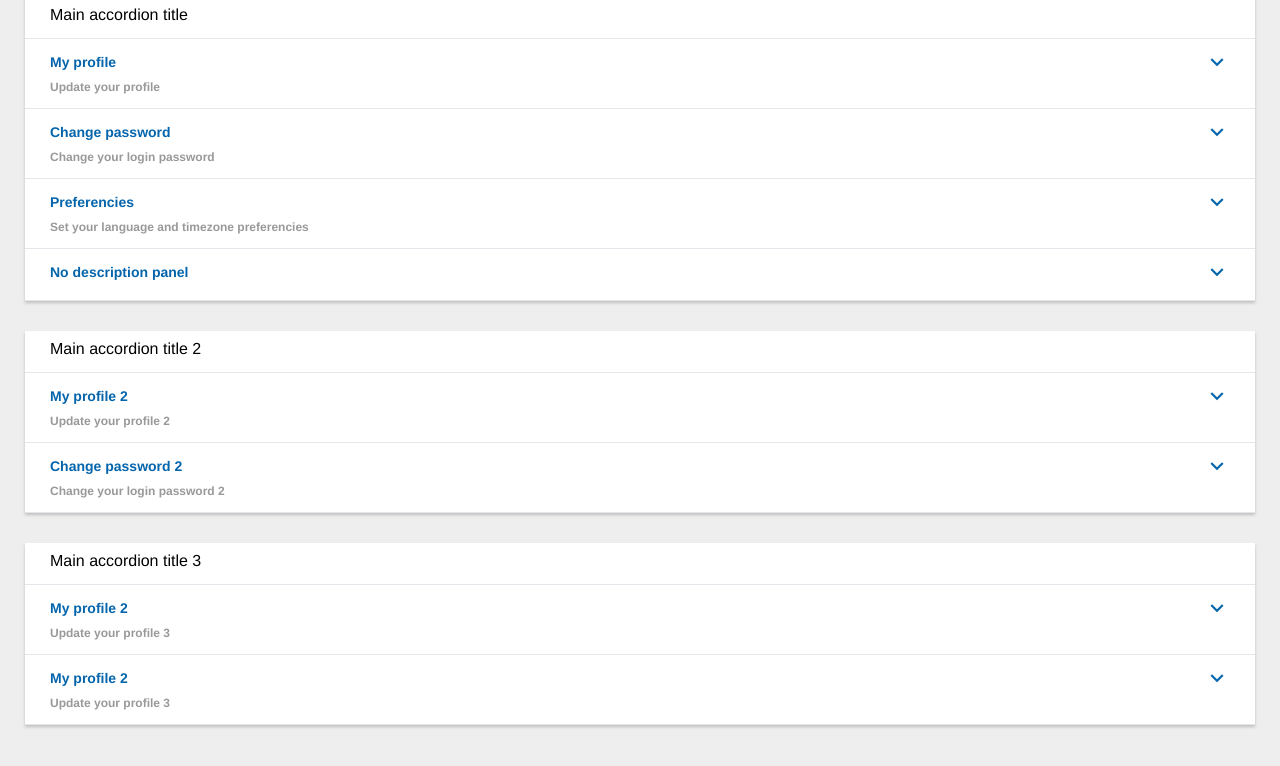
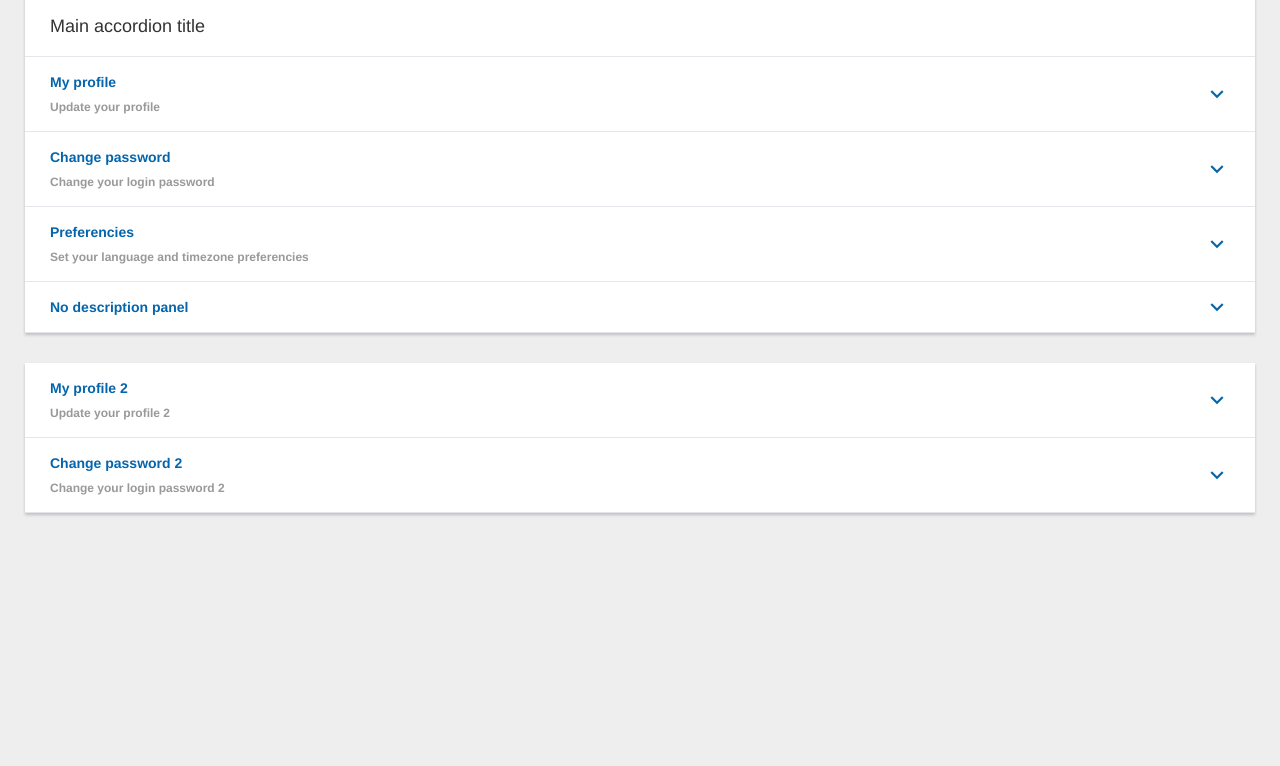
Before and after one commit to angelarted/accordion-test, a website: page index.html in a window 1280 px wide. Shown: the part 108-874 px from the top of the page. After the commit the page ends 800 px from the top, so only its background shows below. Drawn offline with Linux system fonts and the light colour scheme.

Commit message:
optional panel title header

```diff
--- a/index.html
+++ b/index.html
@@ -21,7 +21,7 @@
 
 			</div>
 
-			<div id="my-accordion-3" class="ac-wrapper">
+			<!--div id="my-accordion-3" class="ac-wrapper">
 					<div class="ac-row ac-main_title">
 						<h2 class="heading--h2">Main accordion title 3</h2>
 					</div>
@@ -49,7 +49,7 @@
 							</div>
 						</div>
 					</div>
-			</div>
+			</div-->
 
 		</div>
 
@@ -82,7 +82,6 @@
 			};
 			var options2 = {
 				container: 'my-accordion-2',
-				mainTitle: 'Main accordion title 2', //optional title header
 				panels: [{
 					title: 'My profile 2',
 					subtitle: 'Update your profile 2', //optional subtitle
--- a/js/accordion.js
+++ b/js/accordion.js
@@ -8,11 +8,14 @@ function Accordion(options) {
 
 //methods of the constructor are added to the prototype to save memery space
 Accordion.prototype.print = function(){
-	const template = '<div class="ac-row ac-main_title">\
+
+	let mainTitle = '';
+	let panels = '';
+	let subtitle = '';
+
+	mainTitle = this.mainTitle !== undefined ? '<div class="ac-row ac-main_title">\
 				<h2 class="heading--h2">'+this.mainTitle+'</h2>\
-			</div>';
-	var panels = '';
-	var subtitle = ''
+			</div>' : '';
 	for (i=0; i<this.panels.length; i++){
 		subtitle = this.panels[i].subtitle || '';
 		panelSubtitle = subtitle !== '' ? '<h4 class="heading--h4">'+this.panels[i].subtitle+'</h4>' : '';
@@ -30,7 +33,7 @@ Accordion.prototype.print = function(){
 				</div>';
 		}
 	const container = document.getElementById(this.container);
-	container.innerHTML = template;
+	container.innerHTML = mainTitle;
 	container.insertAdjacentHTML('beforeend',panels);
 }
 
--- a/src/accordion.js
+++ b/src/accordion.js
@@ -8,11 +8,14 @@ function Accordion(options) {
 
 //methods of the constructor are added to the prototype to save memery space
 Accordion.prototype.print = function(){
-	const template = '<div class="ac-row ac-main_title">\
+
+	let mainTitle = '';
+	let panels = '';
+	let subtitle = '';
+
+	mainTitle = this.mainTitle !== undefined ? '<div class="ac-row ac-main_title">\
 				<h2 class="heading--h2">'+this.mainTitle+'</h2>\
-			</div>';
-	var panels = '';
-	var subtitle = ''
+			</div>' : '';
 	for (i=0; i<this.panels.length; i++){
 		subtitle = this.panels[i].subtitle || '';
 		panelSubtitle = subtitle !== '' ? '<h4 class="heading--h4">'+this.panels[i].subtitle+'</h4>' : '';
@@ -30,7 +33,7 @@ Accordion.prototype.print = function(){
 				</div>';
 		}
 	const container = document.getElementById(this.container);
-	container.innerHTML = template;
+	container.innerHTML = mainTitle;
 	container.insertAdjacentHTML('beforeend',panels);
 }
 
--- a/src/accordion.scss
+++ b/src/accordion.scss
@@ -17,16 +17,16 @@ $grey-divider: #e4e6ec;
 	box-shadow: 0px 2px 3px rgba(0,0,0,0.2);
 }
 .ac-row{
-	padding: 10px 25px 15px;
+	padding: 15px 25px;
 	border-bottom: 1px solid $grey-divider;
 }
-.ac-main-title{
+.ac-main_title{
+	padding: 20px 25px 21px;
 	.heading--h2{
 		font-size: 18px;
-		font-weight: 600;
+		font-weight: 400;
 		color: $grey-content;
 	}
-
 }
 .ac-panel{
 	&_title{
@@ -39,22 +39,24 @@ $grey-divider: #e4e6ec;
 			font-size: 14px;
 			font-weight: 600;
 			color: $azure;
-			line-height: 26px;
+			line-height: 20px;
 		}
 		.heading--h4{
 			font-size: 12px;
 			font-weight: 600;
 			color: $grey-description;
 			margin-top: 6px;
+			line-height: 18px;
 		}
 		.ac-icon{
 			font-size: 26px;
 			position: absolute;
 			margin-left: 25px;
 			right: 0;
+			top: 50%;
 			color: $azure;
 			display: inline-block;
-            transform: scaleY(1);
+            transform: scaleY(1) translateY(-50%);
             filter: none;
             transition: transform .3s, filter .3s;
 		}
@@ -82,12 +84,11 @@ $grey-divider: #e4e6ec;
 		&.ac--open{
 			display: block;
 			transition: height 1s, padding 1s, opacity 1s ease-in;
-			padding: 25px 0 0 0;
 			opacity: 1;
 		}
 		.absolute-container{
 			position: absolute;
-			top: 25px;
+			top: 23px;
 		}
 	}
 }
```
Also changed, not shown: css/accordion.css.
